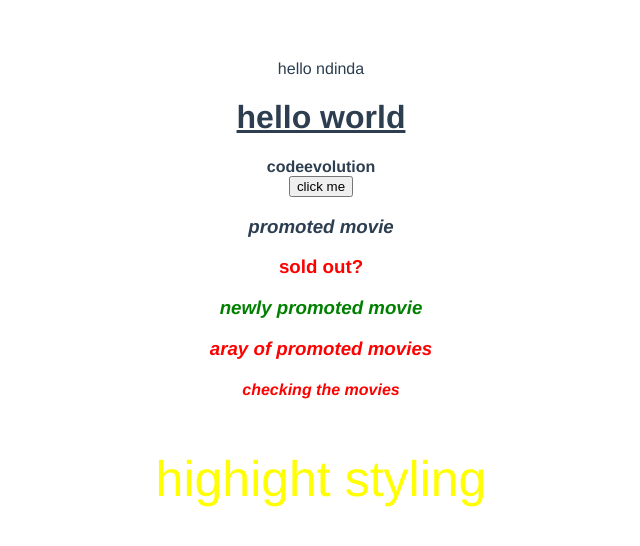
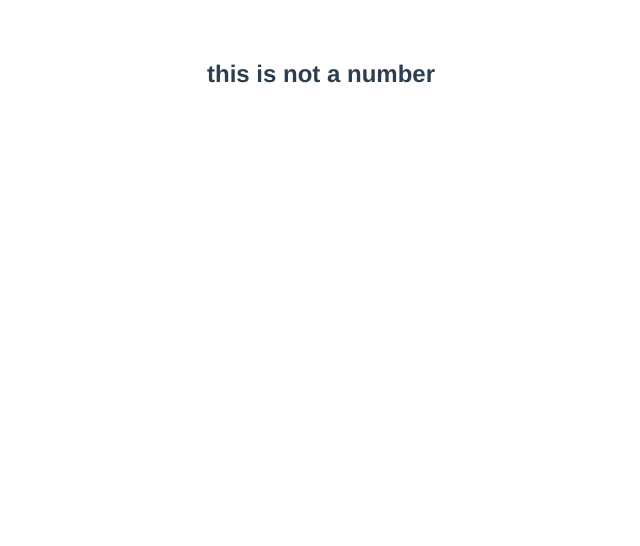
Before and after one commit to Diana-nyamai/Vuejs, a Vue app in the folder learning-vue/: page / in a window 1280 px wide. Shown: the top 546 px of the page, without its empty margins (319-959 px from the left). Built offline with nearby package versions, Linux system fonts and the light colour scheme.

Commit message:
conditonal rendering

```diff
--- a/learning-vue/src/App.vue
+++ b/learning-vue/src/App.vue
@@ -1,6 +1,6 @@
 <template>
 <div>
-  <div>
+  <!-- <div>
     hello {{name}}
   </div>
   <h1 :id="greeting" class="underline">{{greeting}}</h1>
@@ -12,6 +12,12 @@
   <h3 :class="[ispromoted && 'promoted', issoldout? 'soldout': 'new']">aray of promoted movies</h3>
   <h4 :class="{promoted: ispromoted, new: !issoldout, soldout: issoldout}">checking the movies</h4>
 <div :style="hightlight">highight styling</div>
+<div><img :src="logo" alt="logo"></div> -->
+
+<h2 v-if="num === 0">this number is zero</h2>
+<h2 v-else-if="num < 0">this number is negative</h2>
+<h2 v-else-if="num > 0">this number is positive</h2>
+<h2 v-else>this is not a number</h2>
    </div>
 </template>
 
@@ -20,17 +26,19 @@ export default {
   name: 'App',
   data(){
     return{
-      name: 'ndinda',
-      channel: '<b>codeevolution</b>',
-      greeting: 'hello world',
-      disabled: false,
-      ispromoted: true,
-      issoldout: true,
-      hightlight: {
-        fontSize: '50px',
-        color: 'yellow',
-        padding: '30px'
-      }
+     num: "diana"
+      // name: 'ndinda',
+      // channel: '<b>codeevolution</b>',
+      // greeting: 'hello world',
+      // disabled: false,
+      // ispromoted: true,
+      // issoldout: true,
+      // hightlight: {
+      //   fontSize: '50px',
+      //   color: 'yellow',
+      //   padding: '30px'
+      // },
+      // logo: 'https://randomuser.me/api/portraits/men/10.jpg'
 
       }
       }
@@ -47,7 +55,7 @@ export default {
   color: #2c3e50;
   margin-top: 60px;
 }
-.underline{
+/* .underline{
   text-decoration: underline;
 }
 .promoted{
@@ -58,5 +66,5 @@ export default {
 }
 .soldout{
   color: red;
-}
+} */
 </style>
```
